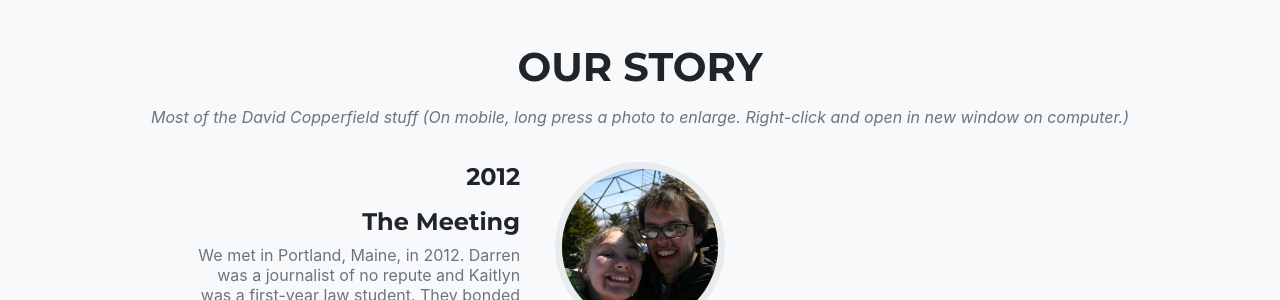
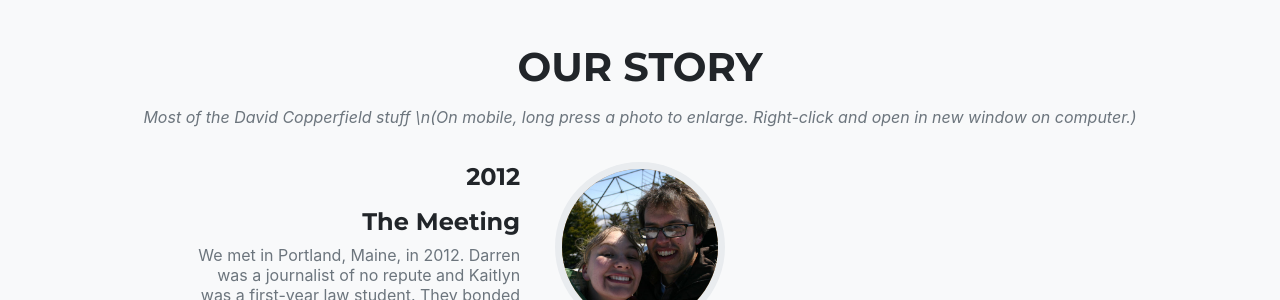
Before and after one commit to darrenfishell/big-party, a Jekyll site: the page built from index.md, in a window 1280 px wide and 900 px high, scrolled down 1179 px. Shown: the part 153-453 px from the top of the window. Built offline with Jekyll 4.4.1, drawn with Linux system fonts in a browser that asks for light colours; some web fonts are replaced.

Commit message:
Another newline attempt

```diff
--- a/_data/sitetext.yml
+++ b/_data/sitetext.yml
@@ -26,7 +26,7 @@ en: &DEFAULT_EN
     title: Our Story
     text: |
       Most of the David Copperfield stuff
-      (On mobile, long press a photo to enlarge. Right-click and open in new window on computer.)
+      \n(On mobile, long press a photo to enlarge. Right-click and open in new window on computer.)
     section: timeline
     # left is the default
     #start_align: "left"
```
